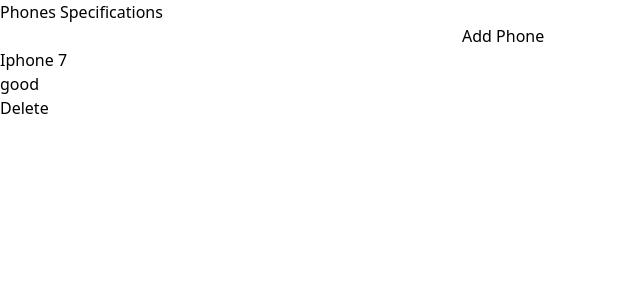
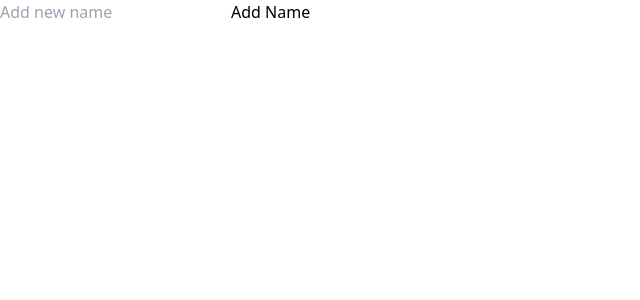
Before and after one commit to Regiss05/Fruits-Description, a Next.js app: page / in a window 1280 px wide. Shown: the top 300 px of the page, without its empty margins (0-640 px from the left). Built offline with nearby package versions, Linux system fonts and the light colour scheme.

Commit message:
delete function

```diff
--- a/pages/index.tsx
+++ b/pages/index.tsx
@@ -3,32 +3,28 @@
 import { v4 as uuidv4 } from 'uuid'
 
 export default function Home() {
-  const [todoItem, setTodoItem] = useState('');
-  const [todoItemDesc, setTodoItemDesc] = useState('')
+  const [userInput, setUserInput] = useState('');
+  const [nameList, setNameList] = useState([]);
 
-  const [items, setItems] = useState([
-    {
-      id: '1',
-      title: 'Iphone 7',
-      description: 'good'
-    }
-  ]);
+  const handleChange = (e) => {
+    e.preventDefault()
 
-  const handleAdd = () => {
-    if (todoItem && todoItemDesc) {
-      setItems([
-        {
-          id: uuidv4(),
-          title: todoItem,
-          description: todoItemDesc
-        },
-        ...items
-      ]);
+    setUserInput(e.target.value)
+  }
 
-      setTodoItem(""),
-        setTodoItemDesc("")
-    }
+  const addName = () => {
+    setNameList([
+      userInput,
+      ...nameList
+    ])
 
+    setUserInput('')
+  }
+
+  const handleDelete = (name) => {
+    const updatedNames = nameList.filter((currentName, idx) => nameList.indexOf(currentName) != nameList.indexOf(name))
+
+    setNameList(updatedNames)
   }
 
   return (
@@ -41,29 +37,38 @@
       </Head>
       <main>
         <div>
-          <h1>Phones Specifications</h1>
           <div>
-            <input
-              type="text"
-              value={todoItem}
-              onChange={(e) => setTodoItem(e.target.value)}
+            <input type="text"
+              value={userInput}
+              onChange={handleChange}
+              placeholder='Add new name'
             />
-            <input
-              type="text"
-              value={todoItemDesc}
-              onChange={(e) => setTodoItemDesc(e.target.value)}
-            />
-            <button onClick={handleAdd}>Add Phone</button>
+            <button onClick={(e) => {
+              e.preventDefault
+              addName()
+            }}
+            >
+              Add Name
+            </button>
           </div>
-          <ul>
-            {items.map(({ id, title, description }) => (
-              <div key={id}>
-                <h1>{title}</h1>
-                <p>{description}</p>
-                <button>Delete</button>
-              </div>
-            ))}
-          </ul>
+          {
+            nameList.length >= 1 ? nameList.map((name, idx) => {
+              return (
+                // eslint-disable-next-line react/jsx-key
+                <div>
+                  <div key={idx}>
+                    <h1>{name}</h1>
+                    <p>je sui vraiment ct</p>
+                  </div>
+                  <button onClick={(e) => {
+                    e.preventDefault
+                    handleDelete(name)
+                  }}>Delete</button>
+                </div>
+              )
+            })
+              : ''
+          }
         </div>
       </main>
     </>
```
